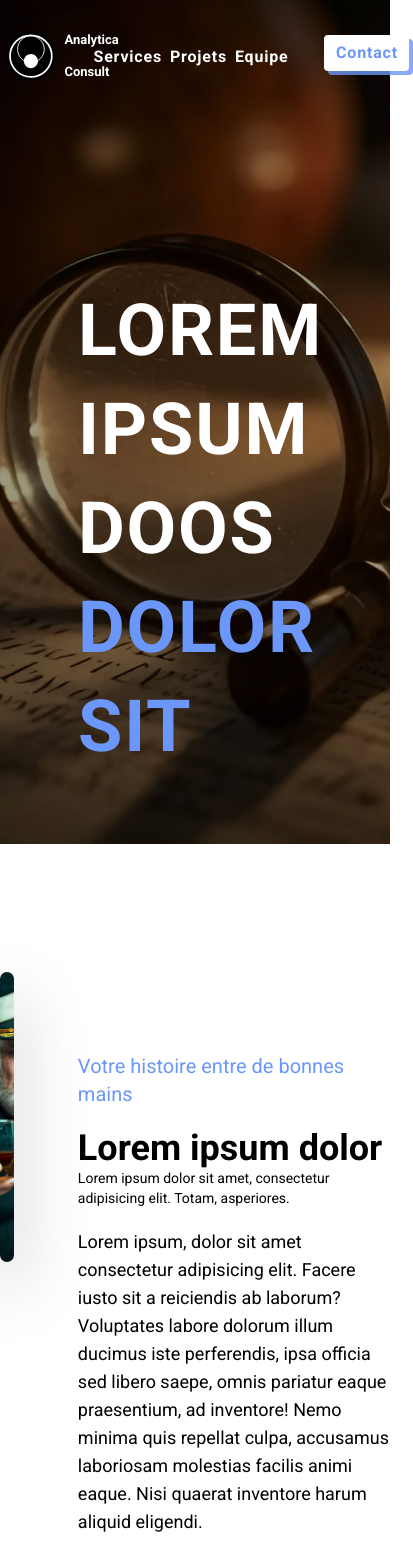
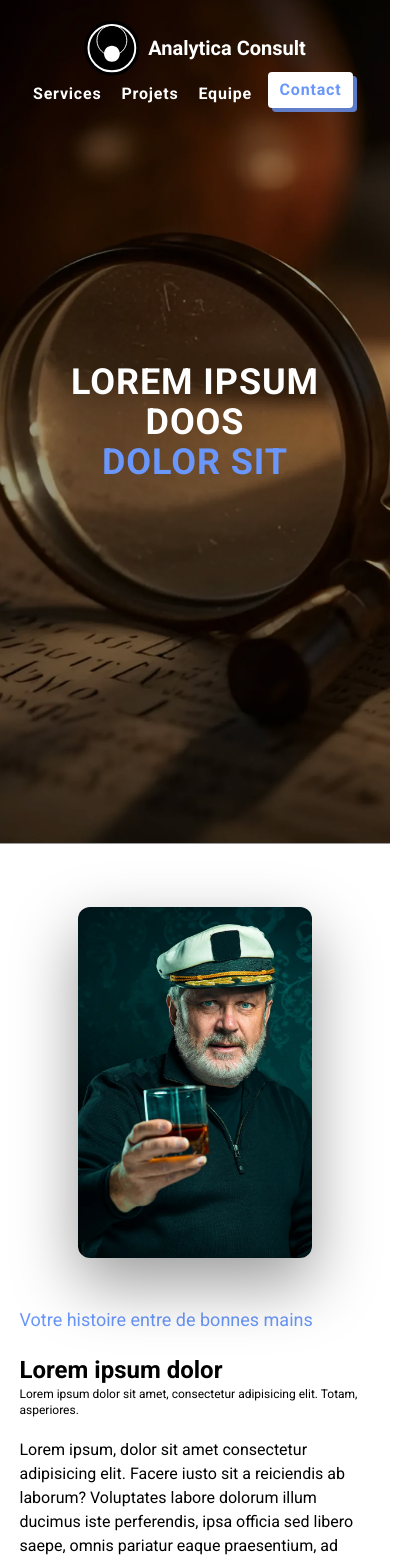
Before and after one commit to schutzdead/analyticaConsult, a Next.js app: page / in a window 390 px wide. Shown: the top 1561 px of the page, 413 px wide, since content can reach past the window. Built offline with nearby package versions, Linux system fonts and the light colour scheme.

Commit message:
responsive

```diff
--- a/src/components/layout/footer.jsx
+++ b/src/components/layout/footer.jsx
@@ -28,7 +28,7 @@ export default function Footer () {
                     <h3 className='text-h4R font-semibold mb-2.5 sm:text-center sm:text-base'>En savoir plus</h3>
                     <div className='flex flex-col gap-2 lg:text-sm sm:text-center'>
                         <p>Dr. Bastien Dubuisson</p>
-                        <div className='flex gap-3'>
+                        <div className='flex gap-3 justify-center'>
                             <Image src={Facebook} alt="Pictogram Facebook"/>
                             <Image src={Instagram} alt="Pictogram Instagram"/>
                             <Link href="https://www.linkedin.com/in/lucas-soubry" target={"_blank"}>
--- a/src/components/layout/header.jsx
+++ b/src/components/layout/header.jsx
@@ -5,14 +5,14 @@ import Logo from '../../../public/assets/header/logo1.svg'
 
 export default function Header ({isIntersecting}) {
     return (
-    <header className="z-20 h-28 flex justify-between px-[8vw] items-start sticky top-0 text-white transition-all duration-300"
+    <header className="z-20 h-28 flex justify-between px-[8vw] items-start sticky top-0 text-white transition-all duration-300 lg:px-10 md:flex-col md:items-center md:h-auto md:py-5"
             style={isIntersecting ? {backgroundColor:'black'} : {backgroundColor:'transparent'}}>
         <Link href='/' className='flex items-center justify-center gap-2 h-full font-bold'>
-          <Image src={Logo} className='h-1/2 w-auto cursor-pointer relative 2sm:h-[45%]' alt='Logo' priority={true}/>
-          <h1 className='text-2xl 2sm:text-[13px]'>Analytica Consult</h1>
+          <Image src={Logo} className='h-1/2 w-auto cursor-pointer relative md:h-14' alt='Logo' priority={true}/>
+          <h1 className='text-2xl lg:text-xl'>Analytica Consult</h1>
         </Link>
         <nav className='flex items-center h-full relative'>
-          <ul className='flex gap-10 font-semibold tracking-wider md:gap-6 sm:gap-4 2sm:gap-2 font-Helvetica'>
+          <ul className='flex gap-10 font-semibold tracking-wider font-Helvetica lg:gap-5'>
             <li className='cursor-pointer relative overflow-hidden mt-1.5 group'>
               <Link href='/account/'>
                 <p>Services</p>
@@ -25,7 +25,7 @@ export default function Header ({isIntersecting}) {
                 <UnderlineHover />
               </Link>
             </li>
-            <li className='cursor-pointer relative overflow-hidden group mt-1.5 mr-[125px]'>
+            <li className='cursor-pointer relative overflow-hidden group mt-1.5 mr-[125px] lg:mr-[105px]'>
               <Link href='/account/'>
                 <p>Equipe</p>
                 <UnderlineHover />
--- a/src/pages/index.jsx
+++ b/src/pages/index.jsx
@@ -41,32 +41,36 @@ export default function Home() {
     <>
       <Header isIntersecting={isIntersecting} />
         <main>
-          <section className='h-[100vh] -mt-28 overflow-hidden'>
+          <section className='h-[100vh] -mt-28 overflow-hidden lg:flex lg:justify-center md:-mt-[132px]'>
             <Image src={History} className='w-full h-full object-cover' alt='Landscape' priority={true}/>
             <div className='w-full h-full bg-black/40 absolute top-0'></div>
-            <p className='absolute top-1/3 text-white font-bold text-7xl w-3/4 leading-snug tracking-wide ml-[20vw]'>LOREM IPSUM DOOS<br/><span className='text-primary'>DOLOR SIT</span></p>
+            <p className='absolute top-1/3 text-white font-bold text-7xl w-3/4 leading-snug tracking-wide ml-[20vw] xl:text-5xl xl:top-1/2 xl:-translate-y-1/2 xl:leading-normal lg:ml-0 lg:text-center md:text-4xl' >LOREM IPSUM DOOS<br/><span className='text-primary'>DOLOR SIT</span></p>
           </section>
-          <section className='py-32 w-full flex justify-center gap-16'>
-            <div className='w-1/3 max-w-[400px] h-auto'>
+          <section className='py-32 w-full flex justify-center gap-16 lg:items-center lg:gap-8 sm:flex-col sm:py-16 sm:gap-12'>
+            <div className='w-1/3 max-w-[400px] h-auto lg:w-[40%] md:w-[45%] sm:w-[45%] 2sm:w-[60%]'>
               <Image src={Profil} className='shadow-[0_25px_65px_rgba(0,0,0,0.4)] object-cover rounded-xl cursor-pointer relative 2sm:h-[45%]' alt='Profil'/>
             </div>
-            <div className='w-[1/3] max-w-[500px] gap-5 flex flex-col py-20'>
-              <p className='text-primary text-xl'>Votre histoire entre de bonnes mains</p>
+            <div className='w-1/3 max-w-[500px] gap-5 flex flex-col py-20 lg:py-0 lg:w-[40%] md:w-[45%] sm:w-[90%]'>
+              <p className='text-primary text-xl lg:text-lg'>Votre histoire entre de bonnes mains</p>
               <div>
-                <h1 className='text-4xl font-bold'>Lorem ipsum dolor</h1>
-                <p className='text-sm'>Lorem ipsum dolor sit amet, consectetur adipisicing elit. Totam, asperiores.</p>
+                <h1 className='text-4xl font-bold lg:text-2xl'>Lorem ipsum dolor</h1>
+                <p className='text-sm lg:text-xs'>Lorem ipsum dolor sit amet, consectetur adipisicing elit. Totam, asperiores.</p>
               </div>
-              <p className='leading-7 text-lg'>Lorem ipsum, dolor sit amet consectetur adipisicing elit. Facere iusto sit a reiciendis ab laborum? Voluptates labore dolorum illum ducimus iste perferendis, ipsa officia sed libero saepe, omnis pariatur eaque praesentium, ad inventore! Nemo minima quis repellat culpa, accusamus laboriosam molestias facilis animi eaque. Nisi quaerat inventore harum aliquid eligendi.</p>
+              <p className='leading-7 text-lg lg:text-base'>Lorem ipsum, dolor sit amet consectetur adipisicing elit. Facere iusto sit a reiciendis ab laborum? Voluptates labore dolorum illum ducimus iste perferendis, ipsa officia sed libero saepe, omnis pariatur eaque praesentium, ad inventore! Nemo minima quis repellat culpa, accusamus laboriosam molestias facilis animi eaque. Nisi quaerat inventore harum aliquid eligendi.</p>
             </div>
           </section>
           <section className='pb-16 pt-16 flex justify-around bg-[#f6f0ea]'>
             <Icon image={Lock} text="Lorem ispum"/>
             <Icon image={Lock} text="Lorem ispum"/>
-            <Icon image={Lock} text="Lorem ispum"/>
-            <Icon image={Lock} text="Lorem ispum"/>
+            <div className='2sm:hidden'>
+              <Icon image={Lock} text="Lorem ispum"/>
+            </div>
+            <div className='sm:hidden'>
+              <Icon image={Lock} text="Lorem ispum"/>
+            </div>
           </section>
-          <section className='my-32 h-[600px]'>
-            <swiper-container ref={swiperRef} init="false" class='h-full'>
+          <section className='my-32'>
+            <swiper-container ref={swiperRef} init="false" class='h-full mx-10'>
               <SlideImage />
               <SlideImage />
               <SlideImage />
@@ -92,7 +96,7 @@ export function Icon ({image, text}) {
 export function SlideImage () {
   return(
     <swiper-slide class="flex justify-center ">
-      <div className='relative h-[90%] w-[70%] overflow-hidden text-white'>
+      <div className='relative overflow-hidden text-white'>
         <Image src={Profil} alt='Article picture' className='h-full w-full object-cover' priority/>
         <div className='z-10 w-full absolute bg-black/50 bottom-0 py-5'>
           <h2 className='font-bold px-10'>Lorem, ipsum dolor</h2>
@@ -106,25 +110,36 @@ export function SlideImage () {
 const swiperParams = {
   slidesPerView: 3,
   pagination: true,
+  spacebetween:20,
   navigation:true,
   autoplay:{
     delay: 2500,
     disableOnInteraction: false,
   },
+  breakpoints:{
+    0: {
+      slidesPerView: 1,
+    },
+    640: {
+      slidesPerView: 2,
+      spaceBetween: 40,
+    },
+    1024: {
+      slidesPerView: 3,
+      spaceBetween: 40,
+    },
+  },
   injectStyles: [
       `
       .swiper-button-next,
       .swiper-button-prev {
-          color: black;
+          color: white;
           width: 20px;
           height: auto;
           padding:0 10px 0 10px
       }
       .swiper-pagination-bullet{
-          background-color: black;
-      }
-      .swiper-pagination{
-        bottom:110%
+          background-color: white;
       }
   `,
   ],
```
